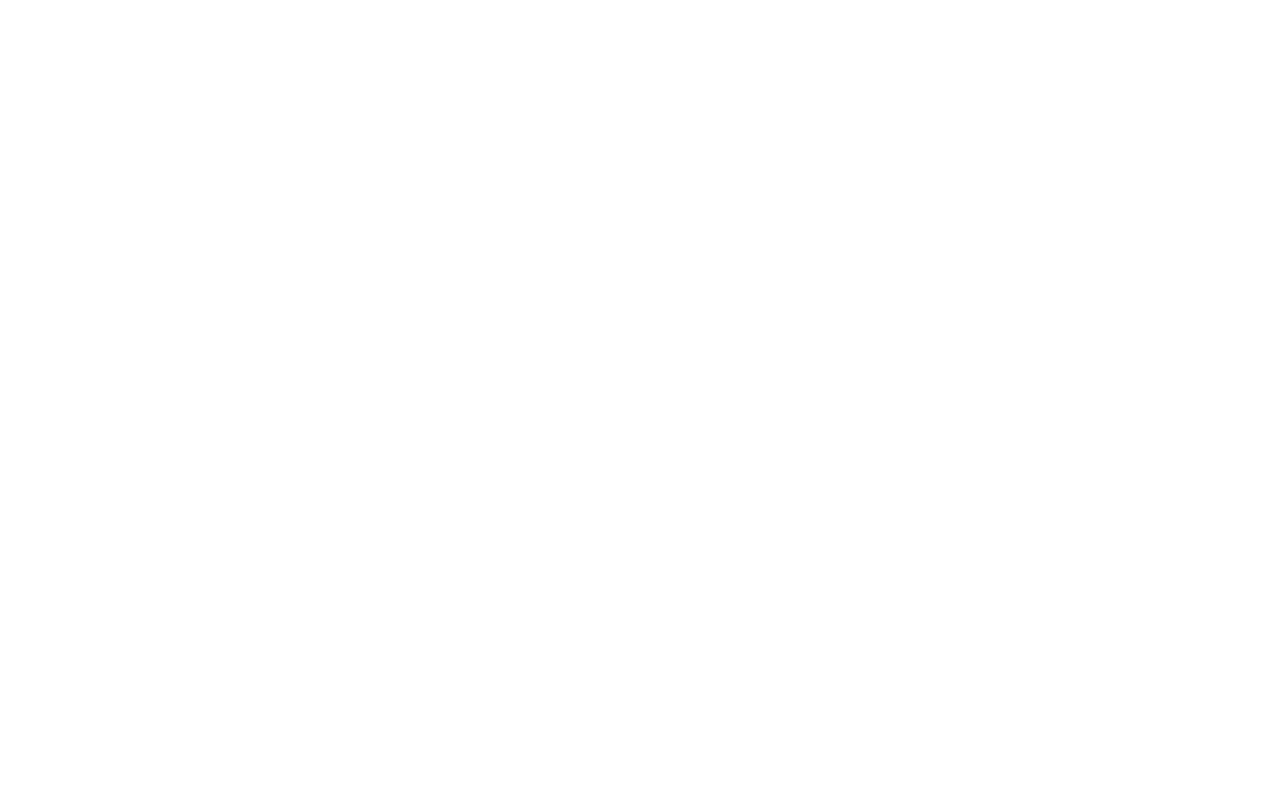
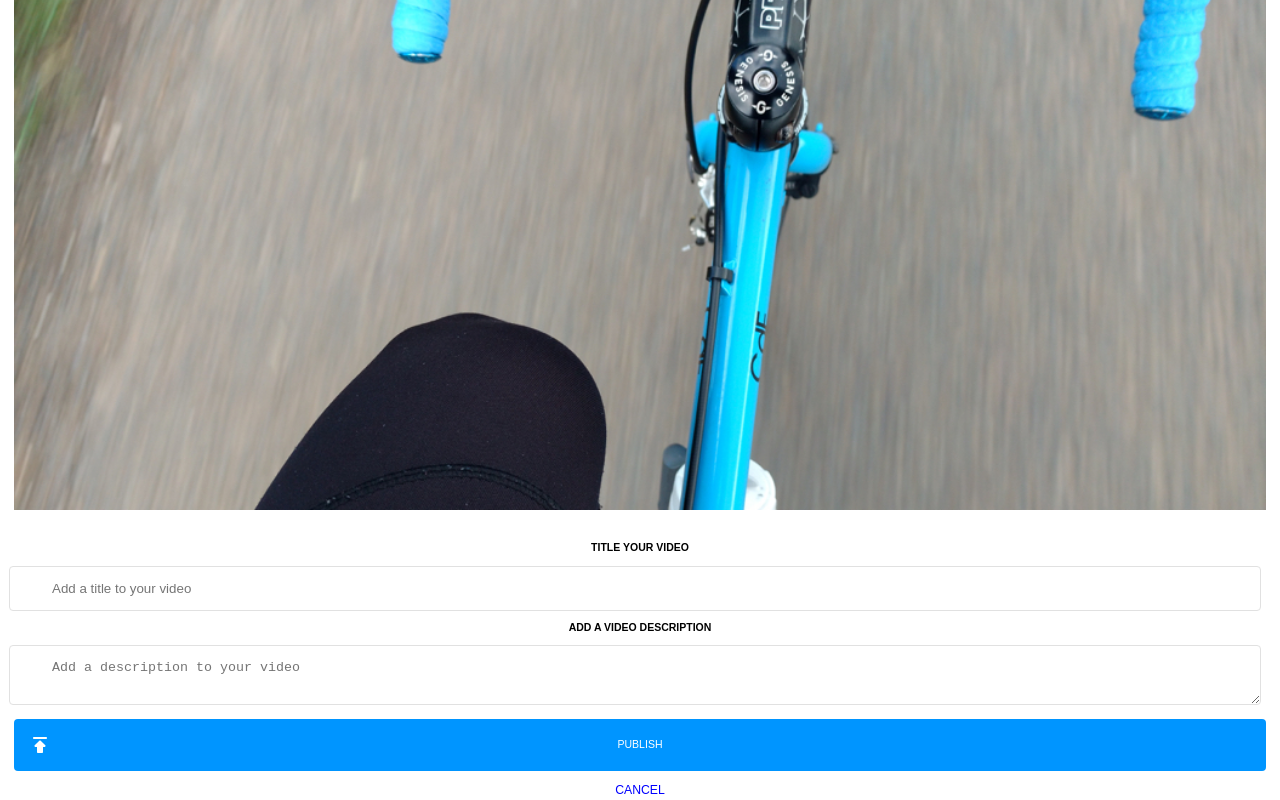
Before and after one commit to robbie-carragher/robbie-carragher-brainflix, a React (Vite) app: page /uploads in a window 1280 px wide. Shown: the part 375-1175 px from the top of the page. Before the commit the page ends 800 px from the top, so only its background shows below. Built offline with nearby package versions, Linux system fonts and the light colour scheme.

Commit message:
upload page complete

```diff
--- a/src/App.jsx
+++ b/src/App.jsx
@@ -1,6 +1,6 @@
 import { BrowserRouter, Routes, Route } from "react-router-dom";
 import Home from "./pages/Home";
-import Uploads from "./pages/Uploads";
+import Uploads from "./pages/Uploads/Uploads";
 import Header from "./components/Header/Header";
 import NotFoundPage from "./pages/NotFoundPage/NotFoundPage";
 import "./App.scss";
--- a/src/pages/Uploads.jsx
+++ /dev/null
@@ -1,10 +0,0 @@
-
-
-export default function Uploads() {
-
-    return (
-
-<h1>This is is the Uploads Page</h1>
-
-    );
-  }
--- /dev/null
+++ b/src/pages/Uploads/Uploads.jsx
@@ -0,0 +1,56 @@
+import "./Uploads.scss";
+import "./../../styles/partials/_global.scss";
+import { Link } from "react-router-dom";
+
+export default function Uploads() {
+  return (
+    <section className="uploads">
+      <div className="uploads__title-wrap">
+        <h1 className="uploads__title">Upload Video</h1>
+      </div>
+
+      <div className="uploads__links uploads__links--right">
+        <div className="uploads__thumbnail-wrap">
+          <h2 className="uploads__sub-title">VIDEO THUMBNAIL</h2>
+          <img
+            src="/src/assets/images/Upload-video-preview.jpg"
+            alt="Thumbnail"
+            className="uploads__thumbnail"
+          />
+        </div>
+        <div className="uploads__search-container">
+          <h2 className="uploads__sub-title">TITLE YOUR VIDEO</h2>
+          <input
+            id="uploads-box"
+            type="text"
+            name="name"
+            placeholder="Add a title to your video"
+            required
+          />
+          <h2 className="uploads__sub-title">ADD A VIDEO DESCRIPTION</h2>
+          <textarea
+            id="uploads-box"
+            name="comment"
+            placeholder="Add a description to your video"
+          ></textarea>
+        </div>
+      </div>
+
+      <div className="uploads__btn-wrap">
+        <Link to="/" className="uploads__link-mobile">
+          <button type="submit" className="uploads__publish-btn">
+            <img
+              src="/src/assets/images/Icons/publish.svg"
+              alt="Upload Icon"
+              className="uploads__upload-icon"
+            />
+            <span className="uploads__btn-text"> PUBLISH</span>
+          </button>
+        </Link>
+        <Link to="/" className="uploads__cancel-link">
+          <span className="uploads__cancel-text">CANCEL</span>
+        </Link>
+      </div>
+    </section>
+  );
+}
--- /dev/null
+++ b/src/pages/Uploads/Uploads.scss
@@ -0,0 +1,195 @@
+@use "./../../../src/styles/partials/global" as *;
+@use "./../../../src/styles/partials/mixins" as *;
+@use "./../../../src/styles/partials/variables" as *;
+
+.uploads {
+    display: flex;
+    flex-direction: column;
+    justify-content: space-between;
+    height: 6rem;
+    background: $primary4;
+    z-index: 10;
+    align-items: center;
+    width: 100%;
+    margin: 1rem auto 6rem auto;
+    padding: 0 1rem;
+
+    &__links {
+    //   display: flex;
+      align-items: center;
+      gap: 30px;
+
+      &--left {
+        padding-left: 1.25rem;
+        align-self: left;
+      }
+
+    //   &--right {
+    //     // padding-right: 1.25rem;
+    //     // align-self: right;
+    //   }
+    }
+
+    &__publish-btn {
+    //   display: flex;
+      background: $primary2;
+      color: $primary4;
+      align-items: center;
+      justify-content: center;
+      width: 100%;
+      padding: 1.2rem 0;
+      cursor: pointer;
+      text-align: center;
+      border: none;
+      border-radius: 4px;
+      position: relative;
+    }
+
+
+   &__link-mobile{
+      width: 100%;
+  }
+
+
+  &__upload-icon {
+    position: absolute;
+    left: 1rem;
+    top: 50%;
+    transform: translateY(-50%);
+  }
+
+    #uploads-box{
+      padding-left: 30px;
+    //   background-image: url("./../../../src/assets/images/Icons/search.svg");
+      background-position: 10px center;
+      background-repeat: no-repeat;
+      background-size: 15px;
+      border: 1px solid $second3;
+      border-radius: 4px;
+      width: 100%;
+      margin-right: 10px;
+      padding: 1rem;
+      padding-left: 3rem;
+    }
+
+    &__links--right {
+    //   display: flex;
+      align-items: center;
+      width: 100%;
+    }
+
+    &__search-container {
+      flex-grow: 1;
+      align-items: center;
+      margin: 1rem 0 1rem 0;
+      display: flex;
+      flex-direction: column;
+      align-items: center;
+      margin: 1rem 0 1rem 0;
+
+      #uploads-box,
+      #uploads-box-2 {
+        padding-left: 30px;
+        // background-image: url("./../../../src/assets/images/Icons/search.svg");
+        // background-position: 10px center;
+        // background-repeat: no-repeat;
+        background-size: 15px;
+        border: 1px solid $second3;
+        border-radius: 4px;
+        width: 100%;
+        margin-right: 10px;
+        padding: 1rem;
+        padding-left: 3rem;
+
+        &::before {
+        //   content: url("./../../../src/assets/images/Icons/search.svg");
+          position: absolute;
+          left: 1.6rem;
+          top: 1rem;
+          transform: translateY(-50%);
+          height: 20px;
+          width: 20px;
+        }
+      }
+
+    }
+
+    .uploads__thumbnail {
+        width: 100%; /* Makes the image take the full width of its container */
+        height: auto; /* Maintains the aspect ratio of the image */
+      }
+
+
+      .uploads__publish-btn  {
+        text-decoration: none; /* Removes underline from links inside `.uploads__publish-btn` */
+      }
+
+  }
+
+  .uploads__link-mobile {
+    text-decoration: none; /* Removes underline from the link */
+
+    &:hover, &:focus, &:active {
+      text-decoration: none; /* Also remove underline on hover, focus, and active states */
+    }
+  }
+
+
+  .uploads__cancel-link, .uploads__cancel-btn {
+    display: block; /* Ensures the link/button takes its own line */
+    margin-top: 10px; /* Adjust as needed for spacing */
+    color: blue; /* Style as needed */
+    text-align: center; /* Center align if desired */
+    text-decoration: none; /* Removes underline for the link */
+  }
+
+  .uploads__link-mobile {
+    display: block; /* Makes the link a block element */
+    width: 100%; /* Ensures the link stretches the full width of its container */
+    text-align: center; /* Centers the content inside the link */
+
+    .uploads__publish-btn {
+      width: 100%; /* Ensures the button stretches the full width of the link */
+      display: inline-flex; /* Uses flexbox for internal alignment */
+      align-items: center; /* Aligns items vertically in the center */
+      justify-content: center; /* Centers content horizontally */
+      /* Add other styles as needed */
+    }
+
+
+  }
+
+  .uploads__btn-wrap {
+    width: 100%; /* Ensures the wrapper takes the full width of its container */
+
+    .uploads__link-mobile {
+      display: block; /* Makes the link a block element */
+      width: 100%; /* Ensures the link stretches the full width of its container */
+
+      .uploads__publish-btn {
+        width: 100%; /* Ensures the button stretches the full width of the link */
+        display: flex; /* Uses flexbox for internal alignment */
+        align-items: center; /* Aligns items vertically in the center */
+        justify-content: center; /* Centers content horizontally */
+        /* Add other styles as needed */
+      }
+
+      .uploads__upload-icon {
+        /* Style your icon as needed */
+      }
+
+      .uploads__btn-text {
+        /* Style your button text as needed */
+      }
+    }
+
+    .uploads__cancel-link {
+      display: block; /* Makes the cancel link a block element */
+      width: 100%; /* Ensures the cancel link stretches the full width of its container */
+      /* Add other styles as needed */
+    }
+
+    .uploads__cancel-text {
+      /* Style your cancel text as needed */
+    }
+  }
```
Also changed, not shown: src/assets/Images/Upload-video-preview.jpg (added).
